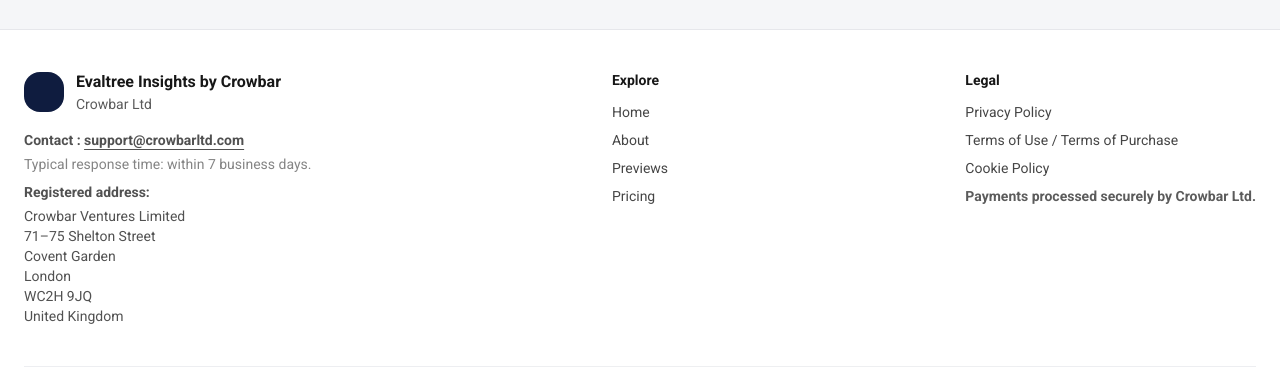
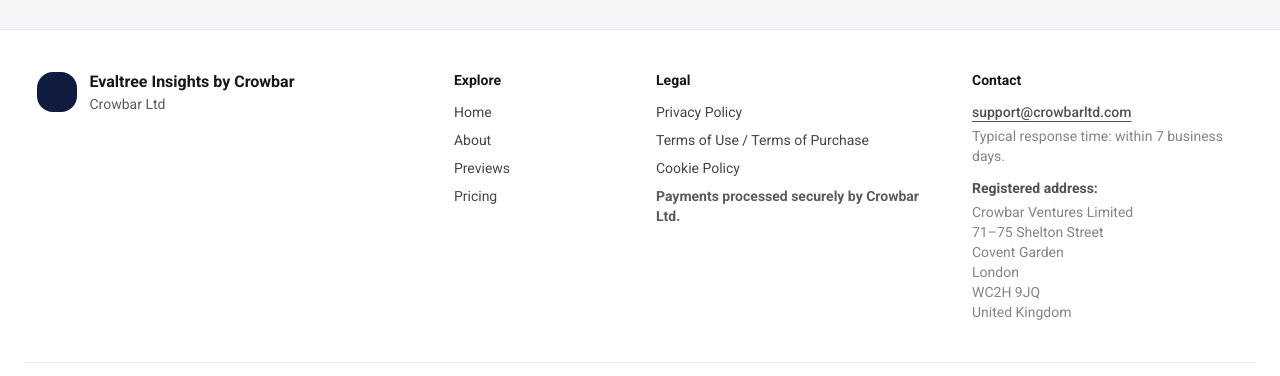
Before and after one commit to kanbanfeed/crowbar-evaltree, a Next.js app: page /evaltree/download-pack in a window 1280 px wide. Shown: the part 844-1220 px from the top of the page. Built offline with nearby package versions, Linux system fonts and the light colour scheme; no server answers.

Commit message:
updating

```diff
--- a/app/evaltree/download-pack/DownloadPackClient.tsx
+++ b/app/evaltree/download-pack/DownloadPackClient.tsx
@@ -259,7 +259,7 @@
           {/* Instruction */}
           <div className="mt-6 rounded-2xl border border-[#0F1C3F]/10 bg-[#F5F6F8] p-5">
             <p className="text-sm font-medium">
-              If you purchased Five Briefs, you may download up to five briefs.
+              If you purchase the Five Brief option, you may download Five brief of your choice from the available list.
             </p>
             <p className="mt-2 text-sm opacity-80">
               If you meant to purchase a Single Brief, return to the landing page to choose the correct option.
--- a/app/evaltree/download-single/DownloadSingleClient.tsx
+++ b/app/evaltree/download-single/DownloadSingleClient.tsx
@@ -252,7 +252,7 @@
           {/* Instruction */}
           <div className="mt-6 rounded-2xl border border-[#0F1C3F]/10 bg-[#F5F6F8] p-5">
             <p className="text-sm font-medium">
-              If you purchased the Single Brief, please download any one brief.
+              If you purchase the Single Brief option, you may download one brief of your choice from the available list.
             </p>
             <p className="mt-2 text-sm opacity-80">
               If you meant to purchase Five Briefs, return to the landing page to choose the correct option.
--- a/components/Footer.tsx
+++ b/components/Footer.tsx
@@ -7,17 +7,14 @@
   { label: "Pricing", href: "/#pricing" },
 ];
 
-const STRIPE_SINGLE = "https://buy.stripe.com/dRm7sK8uLaA89lNcL77Vm0J";
-const STRIPE_PACK = "https://buy.stripe.com/bJe14mdP5eQo2Xp9yV7Vm0K";
-
 export default function Footer() {
   return (
     <footer className="border-t border-[#0F1C3F]/10 bg-white">
       <div className="w-full px-6 py-10">
-        {/* ✅ Center on mobile, keep desktop grid */}
-        <div className="grid gap-8 text-center md:grid-cols-3 md:text-left">
-          {/* Brand */}
-          <div className="md:text-left">
+        {/* ✅ 4-column layout */}
+        <div className="grid gap-8 text-center md:grid-cols-4 md:text-left">
+          {/* 1) Brand */}
+          <div className="md:justify-self-center">
             <div className="flex items-center justify-center gap-3 md:justify-start">
               <div className="h-10 w-10 rounded-2xl bg-[#0F1C3F]" />
               <div>
@@ -25,46 +22,26 @@
                 <div className="text-sm opacity-70">Crowbar Ltd</div>
               </div>
             </div>
-
-            <div className="mt-4 text-sm opacity-75">
-              <b>Contact : </b>{" "}
-              <a
-                className="font-medium underline underline-offset-4"
-                href="mailto:support@crowbarltd.com"
-              >
-                <b>support@crowbarltd.com</b>
-              </a>
-              <p className="mt-1 text-sm opacity-70">
-                Typical response time: within 7 business days.
-              </p>
-            </div>
-
-            <div className="mt-2 text-sm opacity-75">
-              <b>Registered address:</b>
-              <div className="mt-1 whitespace-pre-line">{CROWBAR_REGISTERED_ADDRESS}</div>
-            </div>
           </div>
 
-          {/* Links */}
+          {/* 2) Explore */}
           <div className="md:justify-self-center">
             <div className="text-sm font-semibold">Explore</div>
             <div className="mt-3 flex flex-col items-center gap-2 text-sm md:items-start">
               {navItems.map((item) => (
-                <a key={item.href} href={item.href} className="opacity-80 hover:opacity-100">
+                <a
+                  key={item.href}
+                  href={item.href}
+                  className="opacity-80 hover:opacity-100"
+                >
                   {item.label}
                 </a>
               ))}
-              {/* <a href={STRIPE_SINGLE} className="opacity-80 hover:opacity-100">
-                Buy Single ($2.99)
-              </a>
-              <a href={STRIPE_PACK} className="opacity-80 hover:opacity-100">
-                Buy Five Briefs ($8.99)
-              </a> */}
             </div>
           </div>
 
-          {/* Legal */}
-          <div className="md:justify-self-end">
+          {/* 3) Legal */}
+          <div className="md:justify-self-start">
             <div className="text-sm font-semibold">Legal</div>
             <div className="mt-3 flex flex-col items-center gap-2 text-sm md:items-start">
               <a href="/evaltree/privacy" className="opacity-80 hover:opacity-100">
@@ -82,9 +59,33 @@
               <strong>Payments processed securely by Crowbar Ltd.</strong>
             </div>
           </div>
+
+          {/* 4) Contact */}
+          <div className="md:justify-self-start">
+            <div className="text-sm font-semibold">Contact</div>
+
+            <div className="mt-3 text-sm opacity-75">
+              <a
+                className="font-medium underline underline-offset-4"
+                href="mailto:support@crowbarltd.com"
+              >
+                support@crowbarltd.com
+              </a>
+              <p className="mt-1 text-sm opacity-70">
+                Typical response time: within 7 business days.
+              </p>
+            </div>
+
+            <div className="mt-3 text-sm opacity-75">
+              <div className="font-semibold">Registered address:</div>
+              <div className="mt-1 whitespace-pre-line opacity-70">
+                {CROWBAR_REGISTERED_ADDRESS}
+              </div>
+            </div>
+          </div>
         </div>
 
-        {/* ✅ Bottom bar: center on mobile, keep desktop split */}
+        {/* Bottom bar */}
         <div className="mt-10 flex flex-col items-center gap-2 border-t border-[#0F1C3F]/10 pt-6 text-sm opacity-70 md:flex-row md:justify-between">
           <div>© Crowbar Ltd 2025. All rights reserved.</div>
           <a href="#top" className="font-medium opacity-80 hover:opacity-100">
--- a/components/Header.tsx
+++ b/components/Header.tsx
@@ -1,6 +1,6 @@
 "use client";
 
-import { useState } from "react";
+import { useEffect, useRef, useState } from "react";
 import { useAuth } from "@/contexts/AuthContext";
 
 const navItems = [
@@ -16,12 +16,35 @@
 
   const [mobileOpen, setMobileOpen] = useState(false);
 
+  // ✅ Used to detect outside tap
+  const headerRef = useRef<HTMLElement | null>(null);
+
   function handleMobileNavClick() {
     setMobileOpen(false);
   }
 
+  // ✅ Close mobile menu when user taps/clicks outside the header/menu area
+  useEffect(() => {
+    if (!mobileOpen) return;
+
+    function onPointerDown(e: PointerEvent) {
+      const el = headerRef.current;
+      if (!el) return;
+
+      if (!el.contains(e.target as Node)) {
+        setMobileOpen(false);
+      }
+    }
+
+    document.addEventListener("pointerdown", onPointerDown);
+    return () => document.removeEventListener("pointerdown", onPointerDown);
+  }, [mobileOpen]);
+
   return (
-    <header className="sticky top-0 z-50 border-b border-[#0F1C3F]/10 bg-white/85 backdrop-blur">
+    <header
+      ref={headerRef}
+      className="sticky top-0 z-50 relative border-b border-[#0F1C3F]/10 bg-white/85 backdrop-blur"
+    >
       <div className="flex w-full items-center justify-between gap-4 px-6 py-4 md:px-16">
         {/* Brand */}
         <a href="#top" className="flex items-center gap-3">
@@ -108,14 +131,14 @@
         </div>
       </div>
 
-      {/* Mobile Menu Panel */}
+      {/* ✅ Mobile Menu Panel (overlay; does NOT push content) */}
       <div
-        className={`md:hidden overflow-hidden transition-[max-height] duration-200 ease-out ${
-          mobileOpen ? "max-h-96" : "max-h-0"
+        className={`md:hidden absolute left-0 right-0 top-full overflow-hidden transition-[max-height,opacity] duration-200 ease-out ${
+          mobileOpen ? "max-h-96 opacity-100 pointer-events-auto" : "max-h-0 opacity-0 pointer-events-none"
         }`}
       >
         <div className="px-6 pb-4">
-          <div className="rounded-2xl border border-[#0F1C3F]/10 bg-white p-3">
+          <div className="rounded-2xl border border-[#0F1C3F]/10 bg-white p-3 shadow-sm">
             <div className="flex flex-col gap-2">
               {navItems.map((item) => (
                 <a
```
